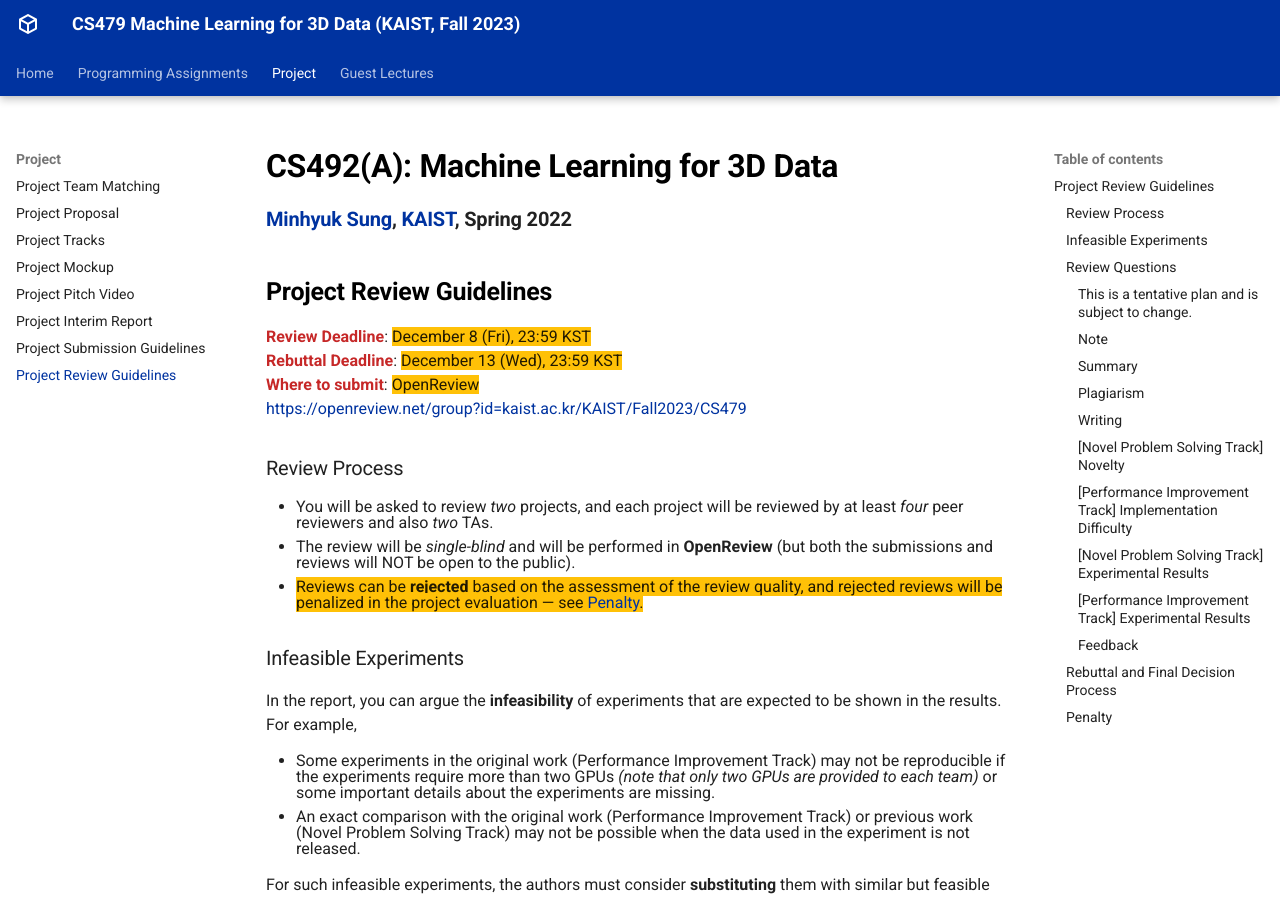
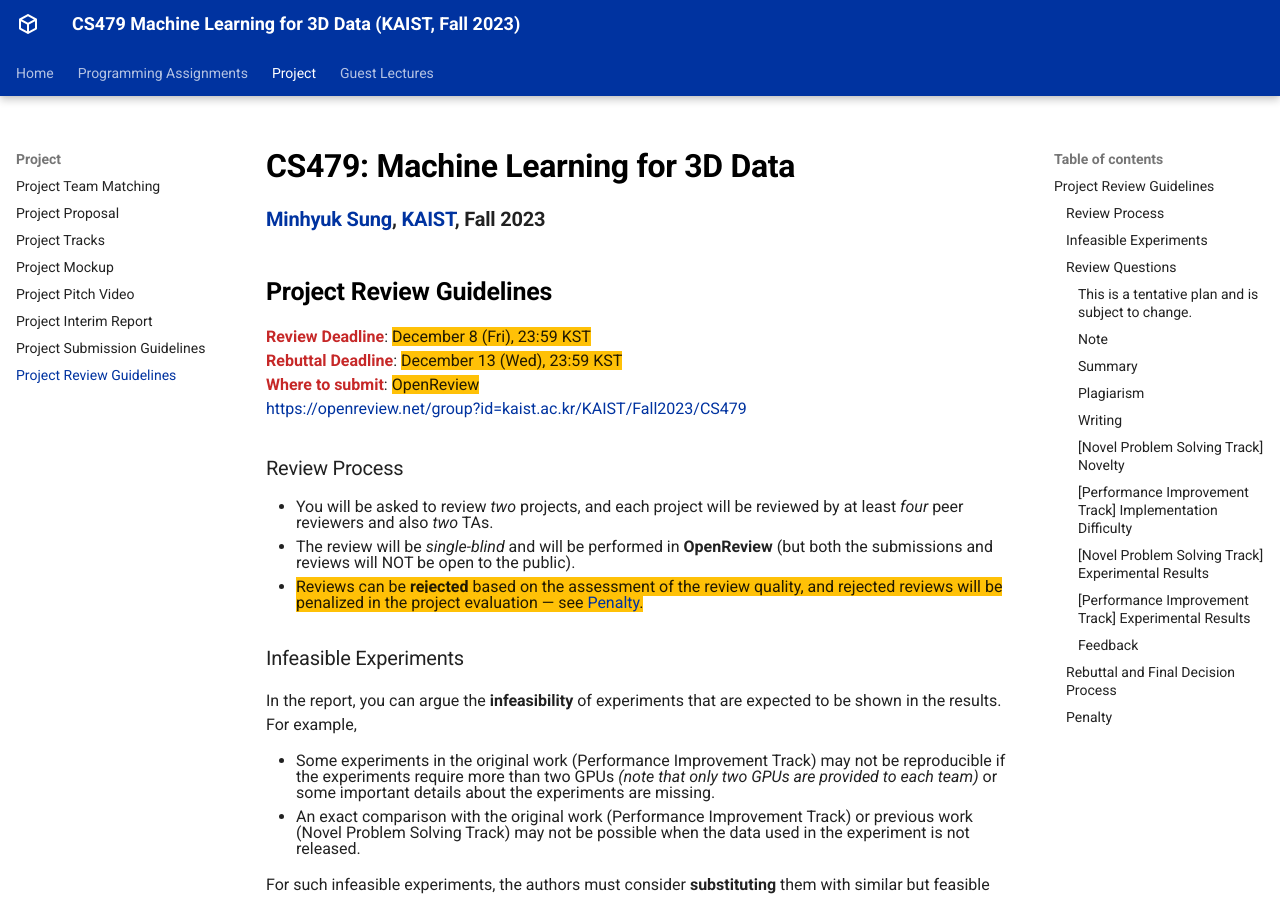
Before and after one commit to mhsung/kaist-cs479-fall-2023, an MkDocs documentation site: the page built from docs/project-review-guidelines.md, in a window 1280 px wide and 900 px high. Built offline with MkDocs 1.6.1 and Material for MkDocs 9.7.7, drawn with Linux system fonts in a browser that asks for light colours.

Commit message:
Updated.

```diff
--- a/docs/project-review-guidelines.md
+++ b/docs/project-review-guidelines.md
@@ -1,7 +1,7 @@
-# CS492(A): Machine Learning for 3D Data
+# CS479: Machine Learning for 3D Data
 
 <h3><b>
-<a href="http://mhsung.github.io/" target="_blank">Minhyuk Sung</a>, <a href="https://www.kaist.ac.kr/" target="_blank">KAIST</a>, Spring 2022
+<a href="http://mhsung.github.io/" target="_blank">Minhyuk Sung</a>, <a href="https://www.kaist.ac.kr/" target="_blank">KAIST</a>, Fall 2023
 </b></h3>
 
 
```
Also changed, not shown: docs/project-submission-guidelines.md (+2 -2 lines).
